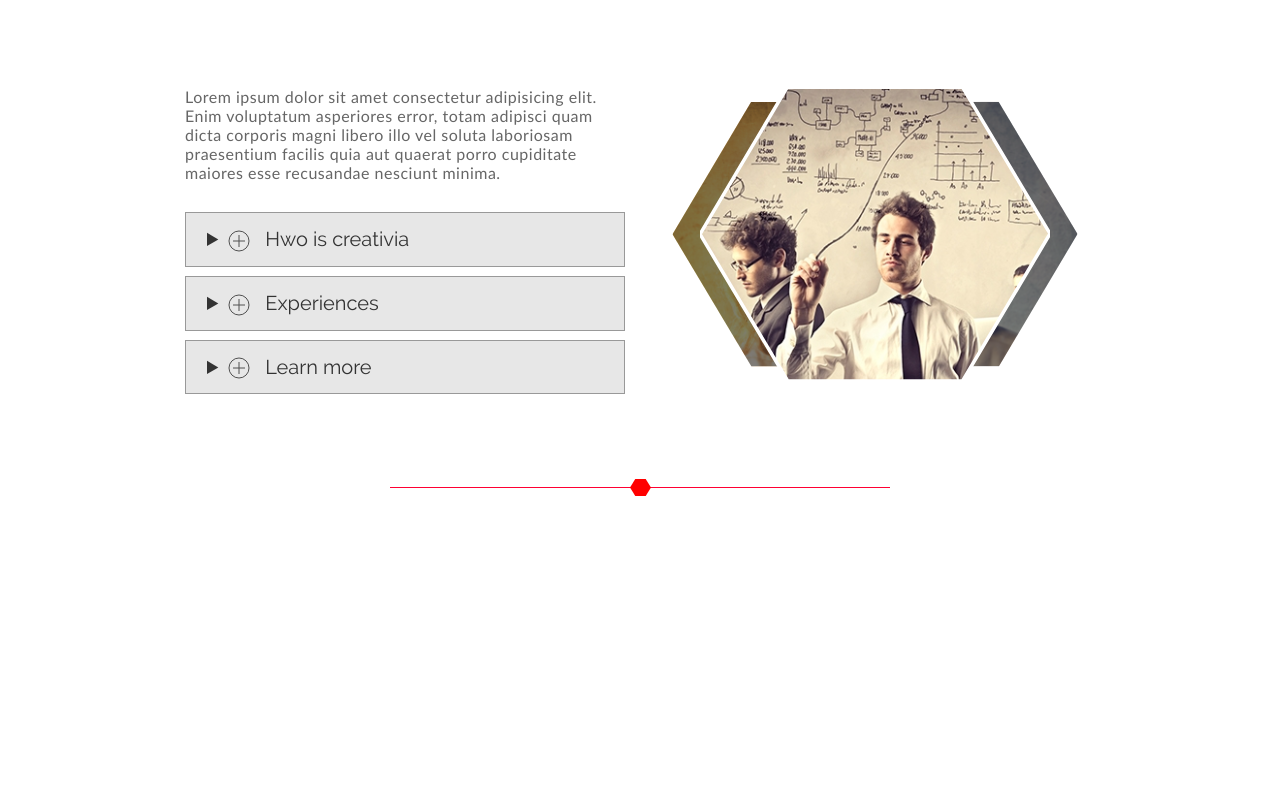
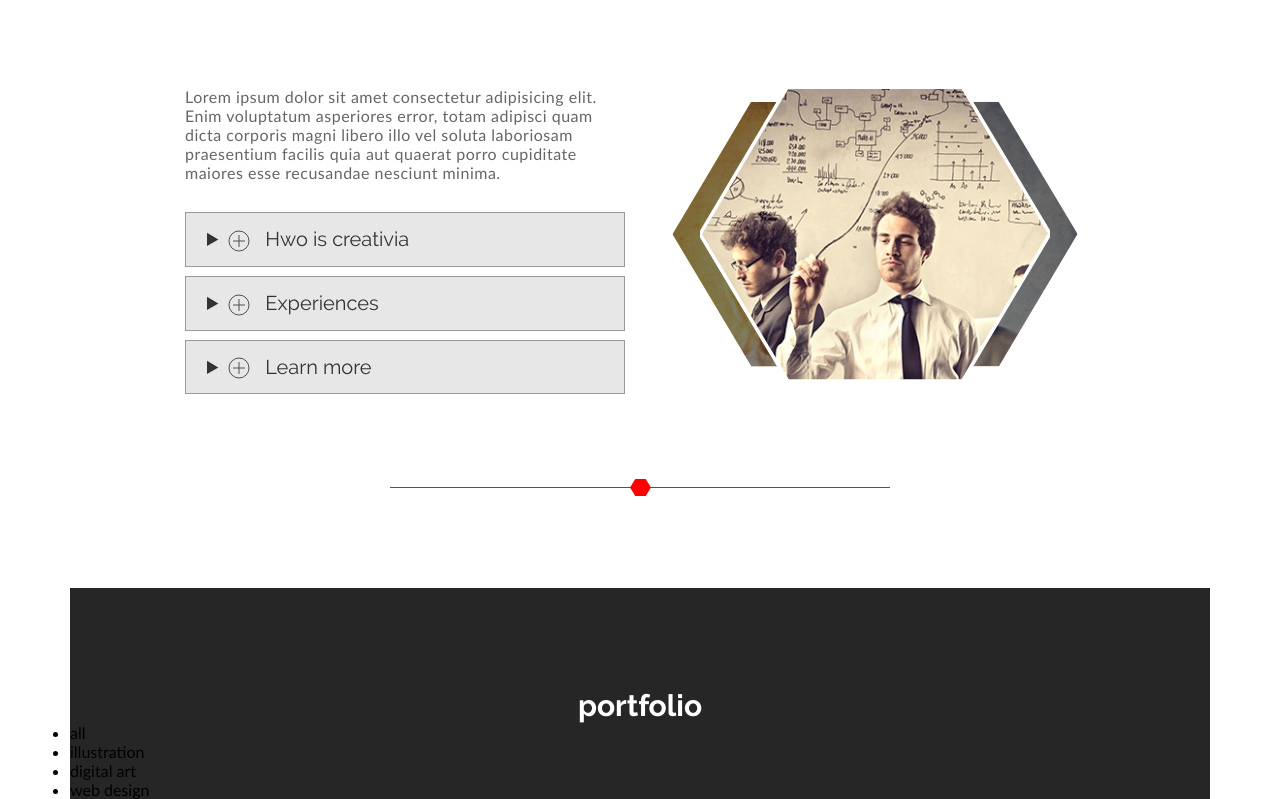
Before and after one commit to Vogusov/Creativia_LP, a plain HTML site: page index.html in a window 1280 px wide. Shown: the part 931-1730 px from the top of the page. Before the commit the page ends 1519 px from the top, so only its background shows below. Drawn offline with nearby package versions, Linux system fonts and the light colour scheme.

Commit message:
portfolio block starts

```diff
--- a/css/style.css
+++ b/css/style.css
@@ -130,6 +130,7 @@ body {
   font-size: 30px;
   text-transform: lowercase;
   text-align: center;
+  color: #fff;
 }
 
 .section__description {
@@ -139,6 +140,8 @@ body {
   line-height: 22px;
   text-align: center;
 }
+
+
 
 /* header */
 .header {
@@ -167,9 +170,6 @@ body {
 .nav__list__item {
   list-style-type: none;
   display: inline-block;
-  /* border-top: 3px solid transparent;
-  border-bottom: 2px solid transparent; */
-
   position: relative;
 }
 
@@ -177,7 +177,6 @@ body {
 .nav__list__item::after {
   content: "";
   visibility: hidden;
-  /* display: none; */
   width: 100%;
   background-color: none;
   position: absolute;
@@ -217,13 +216,10 @@ body {
 
 .nav__list__item:hover {
   color: #fff;
-  /* border-top: 3px solid #ff0033;
-  border-bottom: 2px solid #ff0033; */
 }
 
 .nav__list__item:hover::after,
 .nav__list__item:hover::before {
-  /* display: block; */
   visibility: visible;
   background-color: red;
 }
@@ -240,6 +236,8 @@ body {
 }
 
 /* end header */
+
+
 
 /* swiper slider */
 
@@ -304,12 +302,11 @@ body {
   position: absolute;
   width: 100%;
   height: 100%;
-
   background: rgb(0, 0, 0);
   opacity: 0.7
 }
 
-/* end awiper slider */
+/* end swiper  */
 
 
 /* slider content */
@@ -318,7 +315,6 @@ body {
   height: 700px;
   color: #fff;
   position: relative;
-
 }
 
 .slider__title {
@@ -372,7 +368,6 @@ body {
   justify-content: space-between;
   align-items: center;
   position: absolute;
-  /* z-index: 20; */
   top: 40%;
   margin: 0 auto;
 
@@ -423,7 +418,6 @@ body {
 
 #right-pic {
   right: 0;
-
 }
 
 #left-pic {
@@ -457,14 +451,6 @@ body {
 #front-pic .back-filter {
   opacity: 0;
 }
-
-/* #left-pic image {
-  transform: translate(100, 100);
-  -webkit-transform: translate(100, 100);
-  -moz-transform: translate(100, 100);
-  -ms-transform: translate(100, 100);
-  -o-transform: translate(100, 100);
-} */
 
 .about__title {
   color: #000;
@@ -525,22 +511,6 @@ body {
   vertical-align: middle;
 }
 
-/* end about */
-
-
-/* .block {
-  width: 300px;
-  height: 252px;
-  margin: 30px auto;
-}
-
-.block svg {
-  width: 100%;
-  height: 100%;
-  stroke-width: 2px;
-  stroke: #fff;
-} */
-
 .about__pic {
   width: 426px;
 }
@@ -571,6 +541,26 @@ body {
   background: url('/svg/range.svg') no-repeat ;
   cursor: pointer;
 }
+
+/* end about */
+
+
+
+/* portfolio */
+
+.porfolio {
+  background-color: #262626;
+  padding-top: 100px;
+}
+
+
+
+
+
+/* end portfolio */
+
+
+
 
 /* media queries */
 
--- a/index.html
+++ b/index.html
@@ -109,7 +109,7 @@
                     <div class="swiper-slide slide-2">
                         <div class="slider-filter"></div>
                         <div class="slider__content">
-                            <h2 class="slider__title section_title">2Why <span class="text_color--red">creativia
+                            <h2 class="slider__title section_title">Why <span class="text_color--red">creativia
                                     ?</span></h2>
                             <h3 class="slider__description section__description">
                                 Lorem, ipsum dolor sit amet consectetur adipisicing elit. Labore suscipit doloremque
@@ -126,7 +126,7 @@
                     <div class="swiper-slide slide-3">
                         <div class="slider-filter"></div>
                         <div class="slider__content">
-                            <h2 class="slider__title section_title">3Why <span class="text_color--red">creativia
+                            <h2 class="slider__title section_title">Why <span class="text_color--red">creativia
                                     ?</span></h2>
                             <h3 class="slider__description section__description">
                                 Lorem, ipsum dolor sit amet consectetur adipisicing elit. Labore suscipit doloremque
@@ -168,6 +168,8 @@
 
             </div>
         </section>
+
+
 
         <section id="about" class="about">
             <h2 class="about__title section_title">about <span class="text_color--red">creativia</span></h2>
@@ -298,6 +300,21 @@
 
 
         </section>
+
+
+
+        <section class="porfolio">
+            <h2 class="portfolio__title section_title">portfolio</h2>
+            <div class="porfolio-menu">
+                <ul >
+                    <li>all</li>
+                    <li>illustration</li>
+                    <li>digital art</li>
+                    <li>web design</li>
+                </ul>
+            </div>
+        </section>
+
     </div>
     <!--end container-->
 
```
Also changed, not shown: img/portfolio/portfolio_1.png (added), img/portfolio/portfolio_2.png (added), img/portfolio/portfolio_3.png (added), img/portfolio/portfolio_4.png (added), img/portfolio/portfolio_5.png (added), img/portfolio/portfolio_6.png (added), img/portfolio/portfolio_7.png (added), img/portfolio/portfolio_8.png (added).
